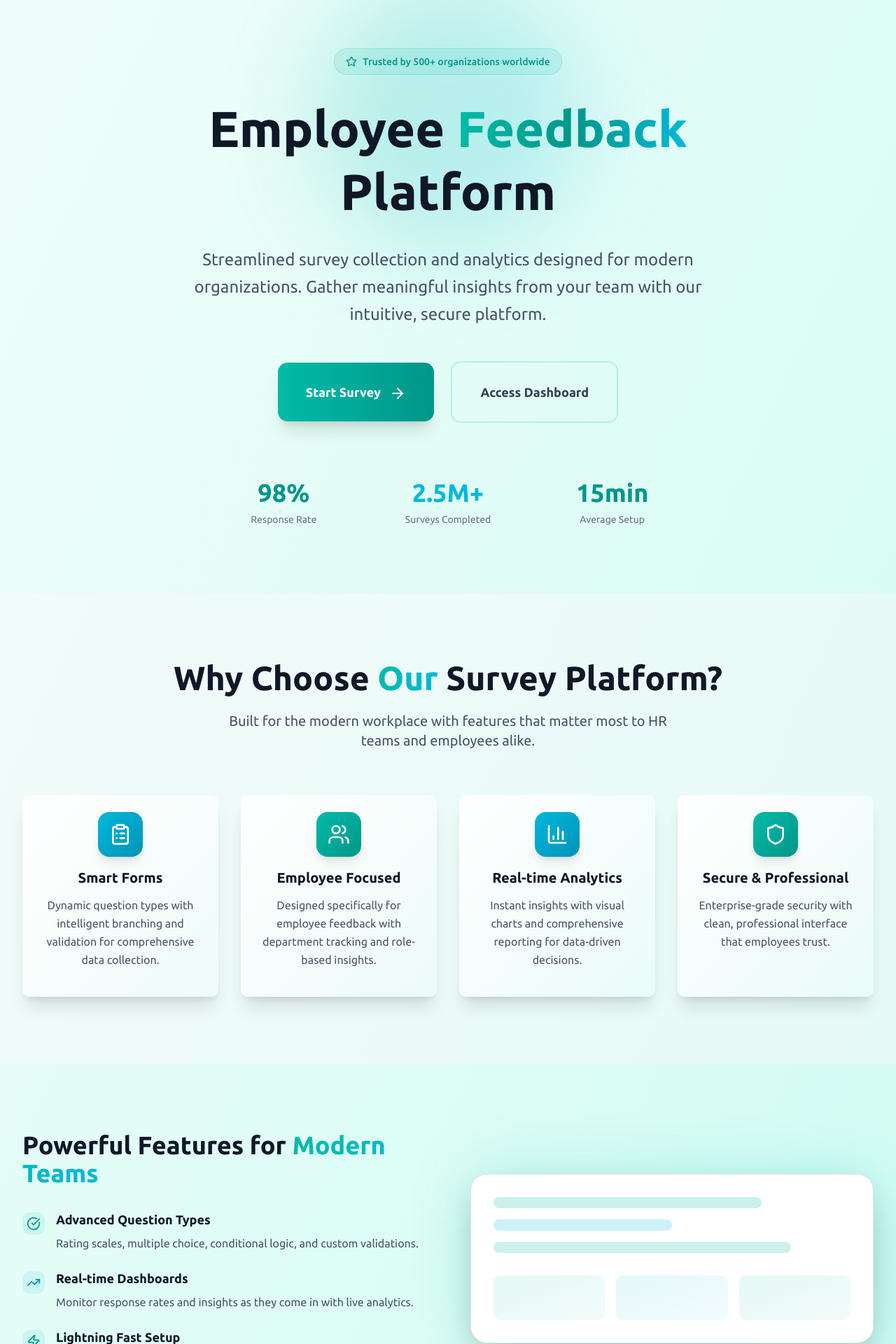
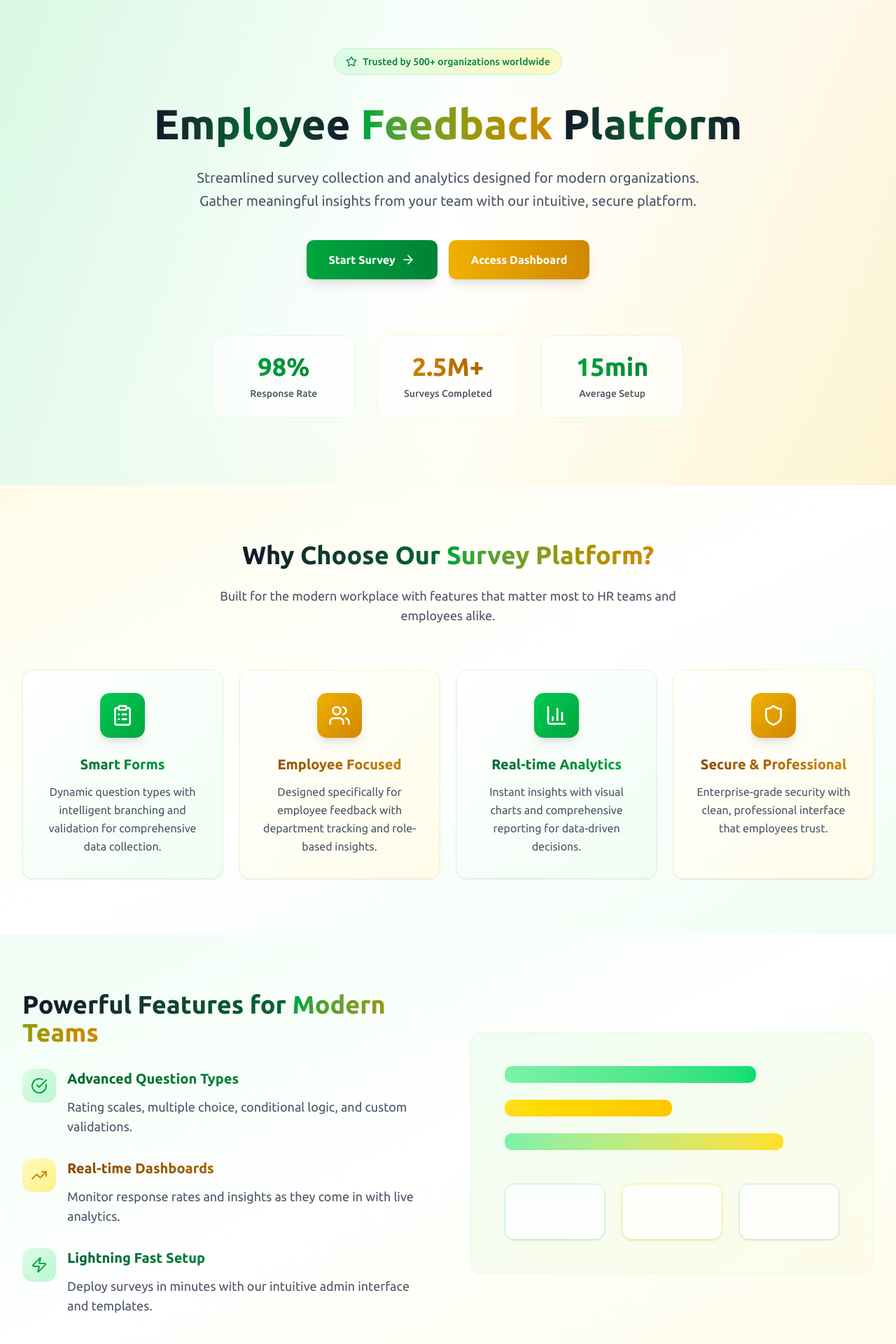
Before and after one commit to Pramish-Sihali/survey-platform, a Next.js app: page / in a window 1280 px wide. Shown: the part 100-2020 px from the top of the page at 70% size. Built offline with nearby package versions, Linux system fonts and the light colour scheme.

Commit message:
updated hero page

```diff
--- a/app/page.tsx
+++ b/app/page.tsx
@@ -1,47 +1,47 @@
-// app/page.tsx - Enhanced Home/Landing Page
+// app/page.tsx - Clean Professional Home/Landing Page with Green/Yellow Gradients
 'use client'
 
 import Link from 'next/link'
-import { ArrowRight, CheckCircle, Users, BarChart3, Shield, Clock, Star, TrendingUp, Zap, ClipboardList } from 'lucide-react'
+import { ArrowRight, CheckCircle, Users, BarChart3, Shield, ClipboardList, Star, TrendingUp, Zap } from 'lucide-react'
 import { PublicLayout } from '@/components/layouts/PublicLayout'
 
 export default function HomePage() {
   return (
     <PublicLayout>
       {/* Hero Section */}
-      <section className="relative py-24 px-4 sm:px-6 lg:px-8 overflow-hidden">
-        {/* Background Pattern */}
-        <div className="absolute inset-0 bg-grid-white/[0.02] bg-[size:50px_50px]"></div>
-        <div className="absolute top-0 left-1/2 -translate-x-1/2 w-96 h-96 bg-gradient-to-r from-teal-500/20 to-cyan-500/20 rounded-full blur-3xl"></div>
-
-        <div className="max-w-5xl mx-auto text-center relative z-10">
-          <div className="inline-flex items-center gap-2 px-4 py-2 bg-teal-500/10 border border-teal-500/20 rounded-full text-sm font-medium text-teal-600 mb-8 animate-pulse">
+      <section className="relative py-24 px-4 sm:px-6 lg:px-8 bg-gradient-to-br from-green-50 via-white to-yellow-50">
+        <div className="absolute inset-0 bg-gradient-to-r from-green-500/10 via-transparent to-yellow-500/10"></div>
+        <div className="max-w-6xl mx-auto text-center relative z-10">
+          <div className="inline-flex items-center gap-2 px-4 py-2 bg-gradient-to-r from-green-100 to-yellow-100 border border-green-200 rounded-full text-sm font-medium text-green-700 mb-8">
             <Star className="h-4 w-4" />
             Trusted by 500+ organizations worldwide
           </div>
 
-          <h1 className="text-6xl md:text-7xl font-bold text-gray-900 mb-8 leading-tight">
-            Employee{' '}
-            <span className="bg-gradient-to-r from-teal-500 via-teal-600 to-cyan-500 bg-clip-text text-transparent">
+          <h1 className="text-5xl md:text-6xl font-bold mb-6 leading-tight">
+            <span className="bg-gradient-to-r from-gray-900 via-green-800 to-gray-900 bg-clip-text text-transparent">
+              Employee
+            </span>{' '}
+            <span className="bg-gradient-to-r from-green-600 to-yellow-600 bg-clip-text text-transparent">
               Feedback
             </span>{' '}
-            <br />
-            Platform
+            <span className="bg-gradient-to-r from-gray-900 via-green-800 to-gray-900 bg-clip-text text-transparent">
+              Platform
+            </span>
           </h1>
 
-          <p className="text-xl md:text-2xl text-gray-600 mb-12 leading-relaxed max-w-3xl mx-auto">
+          <p className="text-xl text-gray-600 mb-10 leading-relaxed max-w-3xl mx-auto">
             Streamlined survey collection and analytics designed for modern organizations.
             Gather meaningful insights from your team with our intuitive, secure platform.
           </p>
 
-          <div className="flex flex-col sm:flex-row gap-6 justify-center items-center">
+          <div className="flex flex-col sm:flex-row gap-4 justify-center">
             <Link href="/surveys">
-              <button className="text-lg px-10 py-7 rounded-xl shadow-xl hover:shadow-2xl transition-all duration-300 transform hover:scale-105 bg-gradient-to-r from-teal-500 to-teal-600 text-white font-semibold">
-                Start Survey <ArrowRight className="ml-2 h-6 w-6 inline" />
+              <button className="px-8 py-4 bg-gradient-to-r from-green-600 to-green-700 hover:from-green-700 hover:to-green-800 text-white font-semibold rounded-lg transition-all duration-200 flex items-center gap-2 justify-center shadow-lg">
+                Start Survey <ArrowRight className="h-5 w-5" />
               </button>
             </Link>
             <Link href="/login">
-              <button className="text-lg px-10 py-7 rounded-xl border-2 border-teal-500/20 hover:bg-teal-500/5 transition-all duration-300 text-gray-700 font-semibold">
+              <button className="px-8 py-4 bg-gradient-to-r from-yellow-500 to-yellow-600 hover:from-yellow-600 hover:to-yellow-700 text-white font-semibold rounded-lg transition-all duration-200 shadow-lg">
                 Access Dashboard
               </button>
             </Link>
@@ -49,77 +49,82 @@ export default function HomePage() {
 
           {/* Stats */}
           <div className="grid grid-cols-1 md:grid-cols-3 gap-8 mt-20 max-w-2xl mx-auto">
-            <div className="text-center">
-              <div className="text-4xl font-bold text-teal-600 mb-2">98%</div>
-              <div className="text-sm text-gray-500">Response Rate</div>
+            <div className="text-center bg-white/60 backdrop-blur-sm rounded-xl p-6 border border-green-100">
+              <div className="text-4xl font-bold bg-gradient-to-r from-green-600 to-green-700 bg-clip-text text-transparent mb-2">98%</div>
+              <div className="text-sm text-gray-600 font-medium">Response Rate</div>
             </div>
-            <div className="text-center">
-              <div className="text-4xl font-bold text-cyan-500 mb-2">2.5M+</div>
-              <div className="text-sm text-gray-500">Surveys Completed</div>
+            <div className="text-center bg-white/60 backdrop-blur-sm rounded-xl p-6 border border-yellow-100">
+              <div className="text-4xl font-bold bg-gradient-to-r from-yellow-600 to-yellow-700 bg-clip-text text-transparent mb-2">2.5M+</div>
+              <div className="text-sm text-gray-600 font-medium">Surveys Completed</div>
             </div>
-            <div className="text-center">
-              <div className="text-4xl font-bold text-teal-600 mb-2">15min</div>
-              <div className="text-sm text-gray-500">Average Setup</div>
+            <div className="text-center bg-white/60 backdrop-blur-sm rounded-xl p-6 border border-green-100">
+              <div className="text-4xl font-bold bg-gradient-to-r from-green-600 to-green-700 bg-clip-text text-transparent mb-2">15min</div>
+              <div className="text-sm text-gray-600 font-medium">Average Setup</div>
             </div>
           </div>
         </div>
       </section>
 
       {/* Features Section */}
-      <section className="py-24 px-4 sm:px-6 lg:px-8 bg-gray-50/50">
+      <section className="py-20 px-4 sm:px-6 lg:px-8 bg-gradient-to-br from-yellow-50 via-white to-green-50">
         <div className="max-w-7xl mx-auto">
           <div className="text-center mb-16">
-            <h2 className="text-4xl md:text-5xl font-bold mb-6 text-gray-900">
-              Why Choose <span className="bg-gradient-to-r from-teal-500 to-cyan-500 bg-clip-text text-transparent">Our</span> Survey Platform?
+            <h2 className="text-4xl font-bold mb-6">
+              <span className="bg-gradient-to-r from-gray-900 to-green-800 bg-clip-text text-transparent">
+                Why Choose Our
+              </span>{' '}
+              <span className="bg-gradient-to-r from-green-600 to-yellow-600 bg-clip-text text-transparent">
+                Survey Platform?
+              </span>
             </h2>
-            <p className="text-xl text-gray-600 max-w-2xl mx-auto">
+            <p className="text-lg text-gray-600 max-w-2xl mx-auto">
               Built for the modern workplace with features that matter most to HR teams and employees alike.
             </p>
           </div>
 
-          <div className="grid md:grid-cols-2 lg:grid-cols-4 gap-8">
-            <div className="border-none shadow-xl hover:shadow-2xl transition-all duration-300 transform hover:scale-105 bg-gradient-to-br from-white to-teal-50/30 rounded-lg p-6">
-              <div className="text-center pb-4">
-                <div className="w-16 h-16 bg-gradient-to-br from-cyan-500 to-cyan-600 rounded-2xl flex items-center justify-center mx-auto mb-4 shadow-lg">
+          <div className="grid md:grid-cols-2 lg:grid-cols-4 gap-6">
+            <div className="bg-gradient-to-br from-white to-green-50 rounded-xl p-8 shadow-sm border border-green-100 hover:shadow-lg transition-all duration-200">
+              <div className="text-center">
+                <div className="w-16 h-16 bg-gradient-to-br from-green-500 to-green-600 rounded-xl flex items-center justify-center mx-auto mb-6 shadow-lg">
                   <ClipboardList className="h-8 w-8 text-white" />
                 </div>
-                <h3 className="text-xl font-semibold text-gray-900 mb-3">Smart Forms</h3>
+                <h3 className="text-xl font-semibold bg-gradient-to-r from-green-800 to-green-600 bg-clip-text text-transparent mb-3">Smart Forms</h3>
                 <p className="text-gray-600 leading-relaxed">
                   Dynamic question types with intelligent branching and validation for comprehensive data collection.
                 </p>
               </div>
             </div>
 
-            <div className="border-none shadow-xl hover:shadow-2xl transition-all duration-300 transform hover:scale-105 bg-gradient-to-br from-white to-teal-50/30 rounded-lg p-6">
-              <div className="text-center pb-4">
-                <div className="w-16 h-16 bg-gradient-to-br from-teal-500 to-teal-600 rounded-2xl flex items-center justify-center mx-auto mb-4 shadow-lg">
+            <div className="bg-gradient-to-br from-white to-yellow-50 rounded-xl p-8 shadow-sm border border-yellow-100 hover:shadow-lg transition-all duration-200">
+              <div className="text-center">
+                <div className="w-16 h-16 bg-gradient-to-br from-yellow-500 to-yellow-600 rounded-xl flex items-center justify-center mx-auto mb-6 shadow-lg">
                   <Users className="h-8 w-8 text-white" />
                 </div>
-                <h3 className="text-xl font-semibold text-gray-900 mb-3">Employee Focused</h3>
+                <h3 className="text-xl font-semibold bg-gradient-to-r from-yellow-800 to-yellow-600 bg-clip-text text-transparent mb-3">Employee Focused</h3>
                 <p className="text-gray-600 leading-relaxed">
                   Designed specifically for employee feedback with department tracking and role-based insights.
                 </p>
               </div>
             </div>
 
-            <div className="border-none shadow-xl hover:shadow-2xl transition-all duration-300 transform hover:scale-105 bg-gradient-to-br from-white to-cyan-50/30 rounded-lg p-6">
-              <div className="text-center pb-4">
-                <div className="w-16 h-16 bg-gradient-to-br from-cyan-500 to-cyan-600 rounded-2xl flex items-center justify-center mx-auto mb-4 shadow-lg">
+            <div className="bg-gradient-to-br from-white to-green-50 rounded-xl p-8 shadow-sm border border-green-100 hover:shadow-lg transition-all duration-200">
+              <div className="text-center">
+                <div className="w-16 h-16 bg-gradient-to-br from-green-500 to-green-600 rounded-xl flex items-center justify-center mx-auto mb-6 shadow-lg">
                   <BarChart3 className="h-8 w-8 text-white" />
                 </div>
-                <h3 className="text-xl font-semibold text-gray-900 mb-3">Real-time Analytics</h3>
+                <h3 className="text-xl font-semibold bg-gradient-to-r from-green-800 to-green-600 bg-clip-text text-transparent mb-3">Real-time Analytics</h3>
                 <p className="text-gray-600 leading-relaxed">
                   Instant insights with visual charts and comprehensive reporting for data-driven decisions.
                 </p>
               </div>
             </div>
 
-            <div className="border-none shadow-xl hover:shadow-2xl transition-all duration-300 transform hover:scale-105 bg-gradient-to-br from-white to-teal-50/30 rounded-lg p-6">
-              <div className="text-center pb-4">
-                <div className="w-16 h-16 bg-gradient-to-br from-teal-500 to-teal-600 rounded-2xl flex items-center justify-center mx-auto mb-4 shadow-lg">
+            <div className="bg-gradient-to-br from-white to-yellow-50 rounded-xl p-8 shadow-sm border border-yellow-100 hover:shadow-lg transition-all duration-200">
+              <div className="text-center">
+                <div className="w-16 h-16 bg-gradient-to-br from-yellow-500 to-yellow-600 rounded-xl flex items-center justify-center mx-auto mb-6 shadow-lg">
                   <Shield className="h-8 w-8 text-white" />
                 </div>
-                <h3 className="text-xl font-semibold text-gray-900 mb-3">Secure & Professional</h3>
+                <h3 className="text-xl font-semibold bg-gradient-to-r from-yellow-800 to-yellow-600 bg-clip-text text-transparent mb-3">Secure & Professional</h3>
                 <p className="text-gray-600 leading-relaxed">
                   Enterprise-grade security with clean, professional interface that employees trust.
                 </p>
@@ -130,61 +135,60 @@ export default function HomePage() {
       </section>
 
       {/* Additional Features */}
-      <section className="py-24 px-4 sm:px-6 lg:px-8">
+      <section className="py-20 px-4 sm:px-6 lg:px-8 bg-gradient-to-br from-green-50 via-white to-yellow-50">
         <div className="max-w-7xl mx-auto">
           <div className="grid lg:grid-cols-2 gap-16 items-center">
             <div>
-              <h3 className="text-4xl font-bold mb-8 text-gray-900">
-                Powerful Features for{' '}
-                <span className="bg-gradient-to-r from-teal-500 to-cyan-500 bg-clip-text text-transparent">
+              <h3 className="text-4xl font-bold mb-8">
+                <span className="bg-gradient-to-r from-gray-900 to-green-800 bg-clip-text text-transparent">
+                  Powerful Features for
+                </span>{' '}
+                <span className="bg-gradient-to-r from-green-600 to-yellow-600 bg-clip-text text-transparent">
                   Modern Teams
                 </span>
               </h3>
-              <div className="space-y-6">
+              <div className="space-y-8">
                 <div className="flex items-start gap-4">
-                  <div className="w-8 h-8 bg-teal-500/10 rounded-lg flex items-center justify-center flex-shrink-0 mt-1">
-                    <CheckCircle className="h-5 w-5 text-teal-600" />
+                  <div className="w-12 h-12 bg-gradient-to-br from-green-100 to-green-200 rounded-xl flex items-center justify-center flex-shrink-0">
+                    <CheckCircle className="h-6 w-6 text-green-600" />
                   </div>
                   <div>
-                    <h4 className="text-lg font-semibold mb-2 text-gray-900">Advanced Question Types</h4>
-                    <p className="text-gray-600">Rating scales, multiple choice, conditional logic, and custom validations.</p>
+                    <h4 className="text-xl font-semibold mb-3 bg-gradient-to-r from-green-800 to-green-600 bg-clip-text text-transparent">Advanced Question Types</h4>
+                    <p className="text-gray-600 text-lg">Rating scales, multiple choice, conditional logic, and custom validations.</p>
                   </div>
                 </div>
 
                 <div className="flex items-start gap-4">
-                  <div className="w-8 h-8 bg-cyan-500/10 rounded-lg flex items-center justify-center flex-shrink-0 mt-1">
-                    <TrendingUp className="h-5 w-5 text-cyan-600" />
+                  <div className="w-12 h-12 bg-gradient-to-br from-yellow-100 to-yellow-200 rounded-xl flex items-center justify-center flex-shrink-0">
+                    <TrendingUp className="h-6 w-6 text-yellow-600" />
                   </div>
                   <div>
-                    <h4 className="text-lg font-semibold mb-2 text-gray-900">Real-time Dashboards</h4>
-                    <p className="text-gray-600">Monitor response rates and insights as they come in with live analytics.</p>
+                    <h4 className="text-xl font-semibold mb-3 bg-gradient-to-r from-yellow-800 to-yellow-600 bg-clip-text text-transparent">Real-time Dashboards</h4>
+                    <p className="text-gray-600 text-lg">Monitor response rates and insights as they come in with live analytics.</p>
                   </div>
                 </div>
 
                 <div className="flex items-start gap-4">
-                  <div className="w-8 h-8 bg-teal-500/10 rounded-lg flex items-center justify-center flex-shrink-0 mt-1">
-                    <Zap className="h-5 w-5 text-teal-600" />
+                  <div className="w-12 h-12 bg-gradient-to-br from-green-100 to-green-200 rounded-xl flex items-center justify-center flex-shrink-0">
+                    <Zap className="h-6 w-6 text-green-600" />
                   </div>
                   <div>
-                    <h4 className="text-lg font-semibold mb-2 text-gray-900">Lightning Fast Setup</h4>
-                    <p className="text-gray-600">Deploy surveys in minutes with our intuitive admin interface and templates.</p>
+                    <h4 className="text-xl font-semibold mb-3 bg-gradient-to-r from-green-800 to-green-600 bg-clip-text text-transparent">Lightning Fast Setup</h4>
+                    <p className="text-gray-600 text-lg">Deploy surveys in minutes with our intuitive admin interface and templates.</p>
                   </div>
                 </div>
               </div>
             </div>
 
-            <div className="relative">
-              <div className="absolute inset-0 bg-gradient-to-r from-teal-500/20 to-cyan-500/20 rounded-3xl blur-2xl"></div>
-              <div className="relative bg-white border rounded-3xl p-8 shadow-2xl">
-                <div className="space-y-4">
-                  <div className="h-4 bg-teal-500/20 rounded w-3/4"></div>
-                  <div className="h-4 bg-cyan-500/20 rounded w-1/2"></div>
-                  <div className="h-4 bg-teal-500/20 rounded w-5/6"></div>
-                  <div className="grid grid-cols-3 gap-4 mt-8">
-                    <div className="h-16 bg-gradient-to-br from-teal-500/10 to-teal-500/5 rounded-lg"></div>
-                    <div className="h-16 bg-gradient-to-br from-cyan-500/10 to-cyan-500/5 rounded-lg"></div>
-                    <div className="h-16 bg-gradient-to-br from-teal-500/10 to-teal-500/5 rounded-lg"></div>
-                  </div>
+            <div className="bg-gradient-to-br from-green-50 to-yellow-50 rounded-2xl p-12 border border-green-100">
+              <div className="space-y-6">
+                <div className="h-6 bg-gradient-to-r from-green-300 to-green-400 rounded-lg w-3/4"></div>
+                <div className="h-6 bg-gradient-to-r from-yellow-300 to-yellow-400 rounded-lg w-1/2"></div>
+                <div className="h-6 bg-gradient-to-r from-green-300 to-yellow-300 rounded-lg w-5/6"></div>
+                <div className="grid grid-cols-3 gap-6 mt-12">
+                  <div className="h-20 bg-white/80 rounded-xl border border-green-200 shadow-sm"></div>
+                  <div className="h-20 bg-white/80 rounded-xl border border-yellow-200 shadow-sm"></div>
+                  <div className="h-20 bg-white/80 rounded-xl border border-green-200 shadow-sm"></div>
                 </div>
               </div>
             </div>
@@ -193,21 +197,25 @@ export default function HomePage() {
       </section>
 
       {/* CTA Section */}
-      <section className="py-24 px-4 sm:px-6 lg:px-8 ">
+      <section className="py-24 px-4 sm:px-6 lg:px-8 bg-gradient-to-br from-yellow-100 via-green-50 to-yellow-50">
         <div className="max-w-4xl mx-auto text-center">
-          <div className="max-w-3xl mx-auto">
-            <h2 className="text-4xl md:text-5xl font-bold mb-8 text-gray-900">Ready to Transform Your Feedback Process?</h2>
-            <p className="text-xl text-gray-600 mb-12 leading-relaxed">
+          <div className="bg-white/60 backdrop-blur-sm rounded-2xl p-12 border border-green-100">
+            <h2 className="text-4xl font-bold mb-6">
+              <span className="bg-gradient-to-r from-green-700 to-yellow-600 bg-clip-text text-transparent">
+                Ready to Transform Your Feedback Process?
+              </span>
+            </h2>
+            <p className="text-lg text-gray-600 mb-12 leading-relaxed">
               Join hundreds of organizations using our platform to gather valuable employee insights and drive meaningful change.
             </p>
-            <div className="flex flex-col sm:flex-row gap-6 justify-center">
+            <div className="flex flex-col sm:flex-row gap-4 justify-center">
               <Link href="/login">
-                <button className="text-lg px-12 py-7 rounded-xl shadow-xl hover:shadow-2xl transition-all duration-300 transform hover:scale-105 bg-gradient-to-r from-teal-500 to-teal-600 text-white font-semibold">
+                <button className="px-12 py-4 bg-gradient-to-r from-green-600 to-green-700 hover:from-green-700 hover:to-green-800 text-white font-semibold rounded-lg transition-all duration-200 text-lg shadow-lg">
                   Access Your Dashboard
                 </button>
               </Link>
               <Link href="/surveys">
-                <button className="text-lg px-12 py-7 rounded-xl border-2 border-teal-500/20 hover:bg-teal-500/5 transition-all duration-300 text-gray-700 font-semibold">
+                <button className="px-12 py-4 bg-gradient-to-r from-yellow-500 to-yellow-600 hover:from-yellow-600 hover:to-yellow-700 text-white font-semibold rounded-lg transition-all duration-200 text-lg shadow-lg">
                   Browse Public Surveys
                 </button>
               </Link>
```
